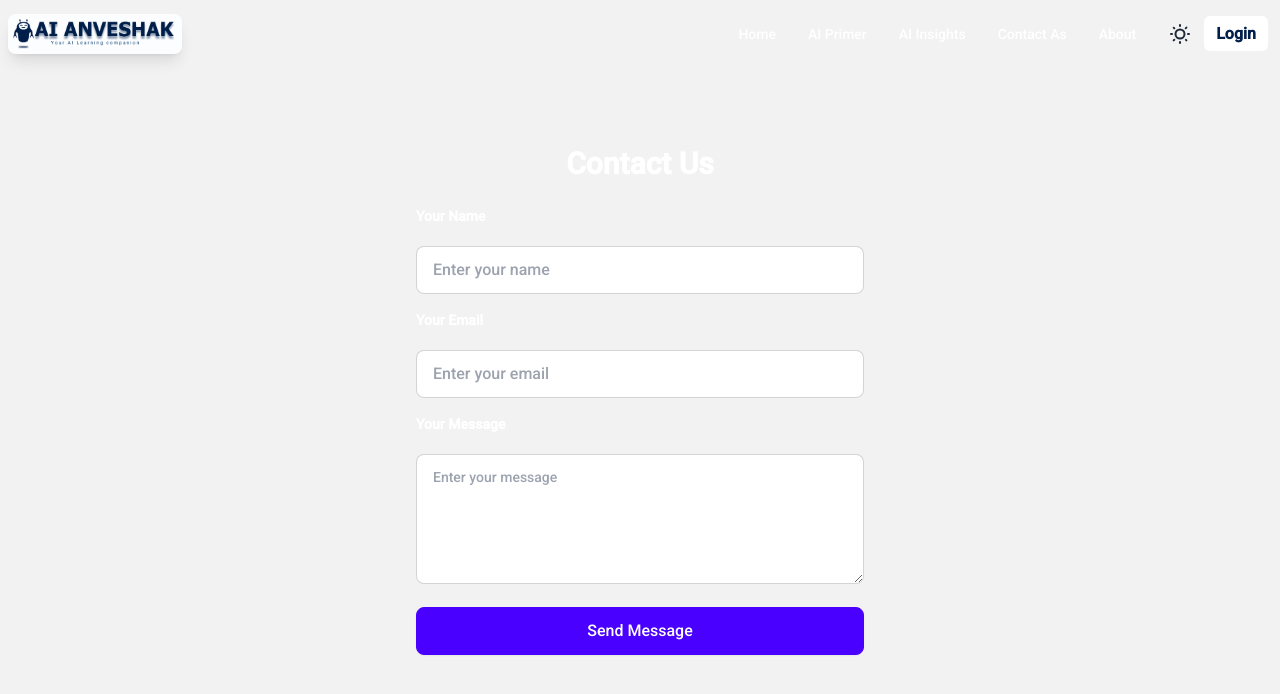
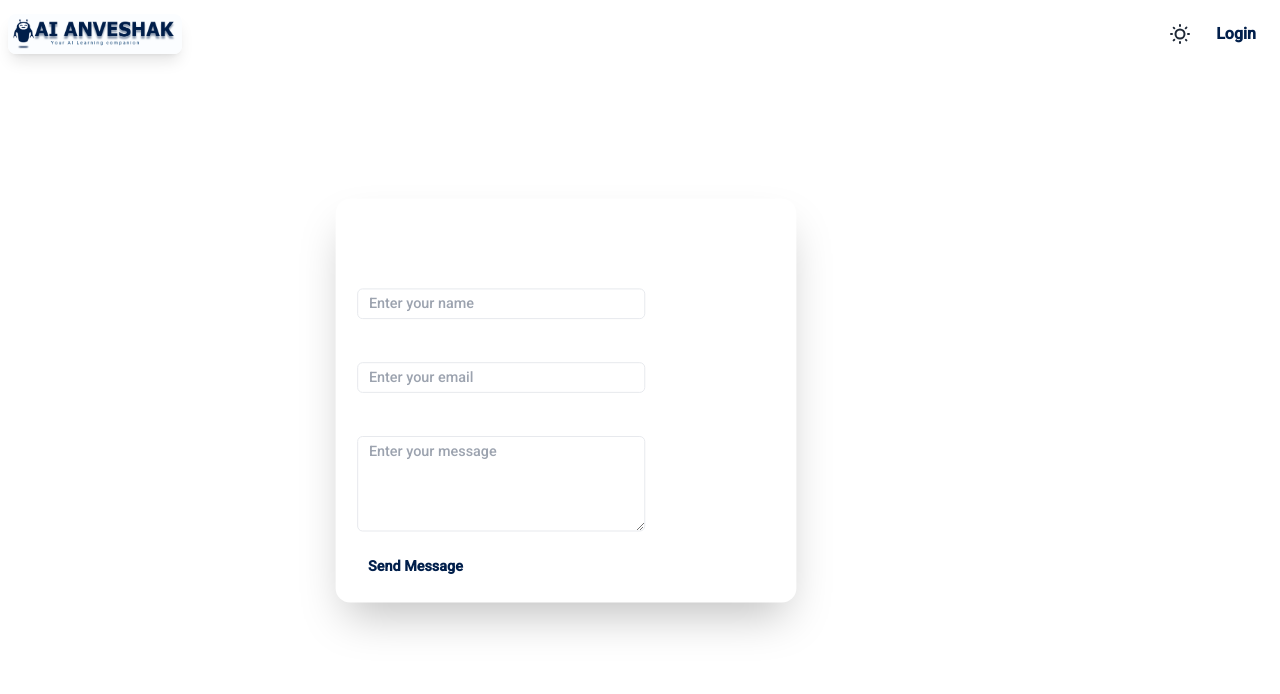
Before and after one commit to Srijathaduri/Pathway-Framework-for-Artificial-Intelligence-, a React (Vite) app in the folder Frontend/: page /contactas in a window 1280 px wide. Shown: the top 694 px of the page. Built offline with nearby package versions, Linux system fonts and the light colour scheme.

Commit message:
Frontend Done!

```diff
--- a/Frontend/public/aiprimerlist.json
+++ b/Frontend/public/aiprimerlist.json
@@ -35,7 +35,7 @@
         "title":"Mathematics for AI & ML Developers",
         "image":"AI-aspirent.avif",
         "category":"AIprimer",
-        "description":":Learn foundational math for machine learning with Luis Serrano from DeepLearning.AI, applying concepts through Python programming.",
+        "description":"Learn foundational math for machine learning with Luis Serrano from DeepLearning.AI, applying concepts through Python programming.",
         "link":"https://www.deeplearning.ai/courses/mathematics-for-machine-learning-and-data-science-specialization/",
         "certificate":"Paid"
     }
--- a/Frontend/public/cnn.json
+++ b/Frontend/public/cnn.json
@@ -25,7 +25,7 @@
         "title":"Convolutional Neural Network",
         "image":"AI-aspirent.avif",
         "category":"AIinsites",
-        "description":" Explore Convolutional Neural Networks in this YouTube playlist from Learn With Jay, covering essential CNN concepts.",
+        "description":"Explore Convolutional Neural Networks in this YouTube playlist from Learn With Jay, covering essential CNN concepts.",
         "link":"https://youtube.com/playlist?list=PLuhqtP7jdD8CD6rOWy20INGM44kULvrHu&si=SZklNPock4qUD795",
         "certificate":""
     },
--- a/Frontend/src/components/Contact.jsx
+++ b/Frontend/src/components/Contact.jsx
@@ -1,51 +1,147 @@
-import React from 'react'
-import { useNavigate } from 'react-router-dom';
-
+import React, { useState } from "react";
+import { useNavigate } from "react-router-dom";
+import axios from "axios";
+import toast from "react-hot-toast";
+import { useForm } from "react-hook-form";
 
 function Contact() {
   const navigate = useNavigate();
+  const [isSubmitting, setIsSubmitting] = useState(false); // Manage button state
 
-const handleCloseModal = () => {
-    navigate('/');
+  const {
+    register,
+    handleSubmit,
+    formState: { errors },
+    reset,
+  } = useForm();
+
+  const onSubmit = async (data) => {
+    const messageInfo = {
+      name: data.name,
+      email: data.email,
+      message: data.message,
     };
+
+    setIsSubmitting(true); // Disable the button
+
+    try {
+      const response = await axios.post("https://api.web3forms.com/submit", {
+        access_key: "ba4f693f-1f0d-417a-8eaa-de9def74846a",
+        ...messageInfo,
+      });
+
+      if (response.data.success) {
+        toast.success("Message sent successfully!");
+        reset(); // Clear form fields
+      } else {
+        toast.error("Failed to send message. Please try again.");
+      }
+    } catch (error) {
+      toast.error(
+        "An error occurred: " +
+          (error.response?.data?.message || "Unable to submit the form.")
+      );
+    }
+
+    setTimeout(() => {
+      setIsSubmitting(false);
+    }, 1000);
+  };
+
   return (
     <>
-    <div className="min-h-screen flex justify-center items-center bg-base-200 p-4">
-      <div className="max-w-md w-full">
-        {/* Close Button */}
+      <div className="flex h-screen items-center justify-center">
+        <div className="w-[700px] p-5">
+          <div className="modal-box">
+            <form onSubmit={handleSubmit(onSubmit)}>
+              {/* Close button */}
               <button
                 type="button"
                 className="btn btn-sm btn-circle btn-ghost absolute right-2 top-2 outline-none text-white"
-          onClick={handleCloseModal}
+                onClick={() => navigate("/")}
               >
                 ✕
               </button>
+              <h3 className="font-bold text-lg text-white">Contact Us</h3>
 
-        <h2 className="text-3xl font-bold text-center mb-6 text-white">Contact Us</h2>
-        <form>
-          <div className="mb-4">
-            <label htmlFor="name" className="block text-sm font-semibold text-white mb-5">Your Name</label>
-            <input type="text" id="name" className="input input-bordered w-full" placeholder="Enter your name" />
+              {/* Name Field */}
+              <div className="mt-4 space-y-2">
+                <label className="text-white">Name</label>
+                <br />
+                <input
+                  type="text"
+                  placeholder="Enter your name"
+                  className="w-68 md:w-80 px-3 py-1 border rounded-md outline-none"
+                  {...register("name", { required: "Name is required" })}
+                />
+                <br />
+                {errors.name && (
+                  <span className="text-sm text-red-500 mt-7">
+                    *{errors.name.message}
+                  </span>
+                )}
               </div>
 
-          <div className="mb-4">
-            <label htmlFor="email" className="block text-sm font-semibold text-white  mb-5">Your Email</label>
-            <input type="email" id="email" className="input input-bordered w-full" placeholder="Enter your email" />
+              {/* Email Field */}
+              <div className="mt-4 space-y-2">
+                <label className="text-white">Email</label>
+                <br />
+                <input
+                  type="email"
+                  placeholder="Enter your email"
+                  className="w-68 md:w-80 px-3 py-1 border rounded-md outline-none"
+                  {...register("email", {
+                    required: "Email is required",
+                    pattern: {
+                      value: /^[^\s@]+@[^\s@]+\.[^\s@]+$/,
+                      message: "Enter a valid email",
+                    },
+                  })}
+                />
+                <br />
+                {errors.email && (
+                  <span className="text-sm text-red-500 mt-7">
+                    *{errors.email.message}
+                  </span>
+                )}
               </div>
 
-          <div className="mb-4">
-            <label htmlFor="message" className="block text-sm font-semibold text-white  mb-5">Your Message</label>
-            <textarea id="message" className="textarea textarea-bordered w-full" rows="4" placeholder="Enter your message"></textarea>
+              {/* Message Field */}
+              <div className="mt-4 space-y-2">
+                <label className="text-white">Message</label>
+                <br />
+                <textarea
+                  placeholder="Enter your message"
+                  className="w-68 md:w-80 px-3 py-1 border rounded-md outline-none"
+                  rows="4"
+                  {...register("message", { required: "Message is required" })}
+                />
+                <br />
+                {errors.message && (
+                  <span className="text-sm text-red-500 mt-7">
+                    *{errors.message.message}
+                  </span>
+                )}
               </div>
 
-          <div className="flex justify-center">
-            <button type="submit" className="font-normal text-base btn btn-primary w-full text-white">Send Message</button>
+              {/* Submit Button */}
+              <div className="flex justify-between mt-4">
+                <button
+                  type="submit"
+                  className={`bg-white text-[#011f4b] font-bold px-3 py-1 rounded-md hover:bg-slate-800 duration-300 ${
+                    isSubmitting ? "opacity-50 cursor-not-allowed" : ""
+                  }`}
+                  disabled={isSubmitting}
+                >
+                  {isSubmitting ? "Sending..." : "Send Message"}
+                </button>
               </div>
             </form>
           </div>
         </div>
+      </div>
     </>
-  )
+  );
 }
 
-export default Contact
+export default Contact;
--- a/Frontend/src/components/Navbar.jsx
+++ b/Frontend/src/components/Navbar.jsx
@@ -40,8 +40,8 @@ function Navbar() {
     <li><a href='/' className=' text-white'>Home</a></li>
     <li><a href='/AIprimer' className=' text-white'>AI Primer</a></li>
     <li><a href='/insites' className=' text-white'>AI Insights</a></li>
-    <li><a href="/contactas" className=' text-white'>Contact As</a></li>
-    <li><a href="/aboutus" className=' text-white'>About </a></li>
+    <li><a href="/contactas" className=' text-white'>Contact Us</a></li>
+    <li><a href="/aboutus" className=' text-white'>About Us</a></li>
 
   </>);//manage states like scrolling
   return (
```
Also changed, not shown: Frontend/public/NumPy.json (+5 -3 lines), 2 other files (tests, documents, lock files or other folders). Lines whose indentation alone changed are shown as unchanged.
